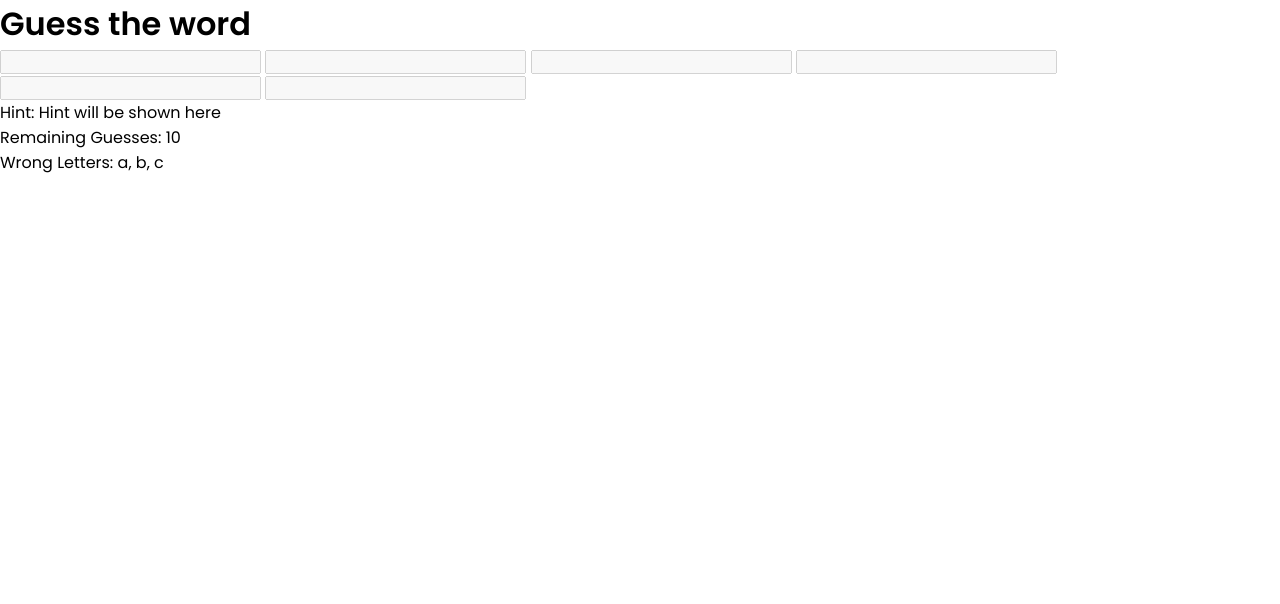
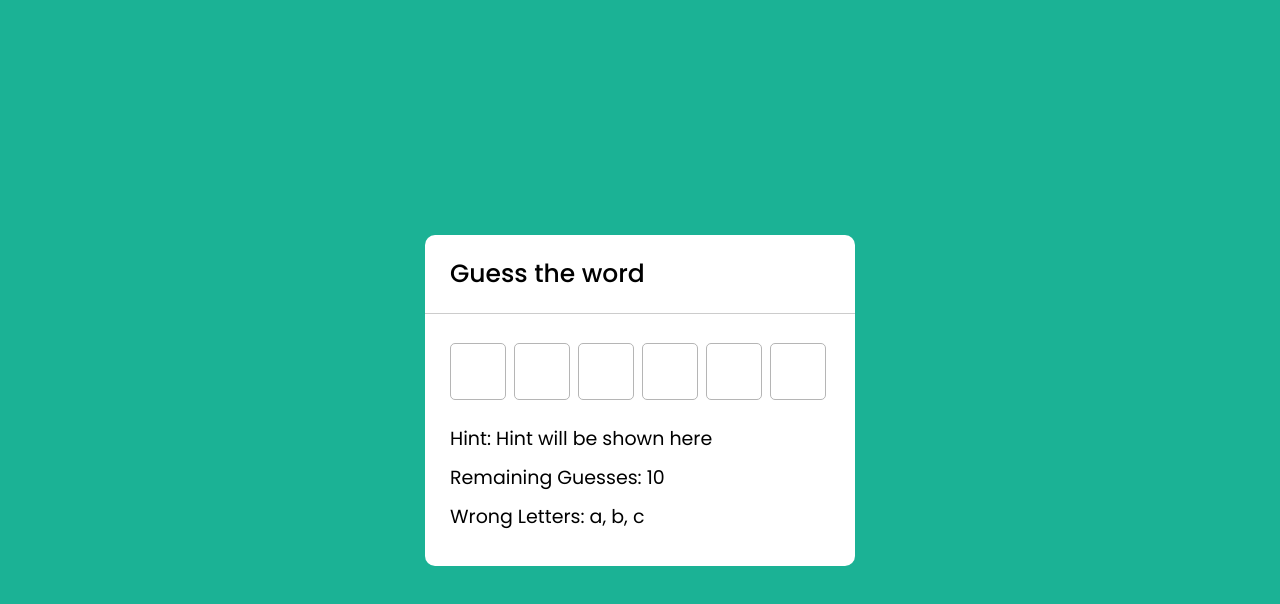
Before and after one commit to Hadi-AlKammouni/Word-Guessing, a plain HTML site: page index.html in a window 1280 px wide. Drawn offline with Linux system fonts and the light colour scheme.

Commit message:
css/ Styling the html elements

```diff
--- a/style.css
+++ b/style.css
@@ -6,3 +6,60 @@
     box-sizing: border-box;
     font-family: 'Poppins', sans-serif;
 }
+
+body {
+    display: flex;
+    align-items: center;
+    justify-content: center;
+    min-height: 100vh;
+    background-color: #1bb295;
+}
+
+.wrapper {
+    width: 430px;
+    background: #fff;
+    border-radius: 10px;
+}
+
+.wrapper h1 {
+    font-size: 25px;
+    font-weight: 500;
+    padding: 20px 25px;
+    border-bottom: 1px solid #ccc;
+}
+
+.wrapper .content {
+    margin: 25px 25px 35px;
+}
+
+.content .inputs {
+    display: flex;
+    flex-wrap: wrap;
+    justify-content: center;
+}
+
+.inputs input {
+    height: 57px;
+    width: 56px;
+    margin: 4px;
+    border-radius: 5px;
+    border: 1px solid #b5b5b5;
+    background: none;
+    font-size: 24px;
+    font-weight: 500;
+    text-align: center;
+    color: #1bb295;
+}
+
+.inputs input:first-child {
+    margin-left: 0px;
+}
+
+.content .details {
+    margin: 20px 0 25px;
+}
+
+.details p {
+    font-size: 19px;
+    margin-bottom: 10px;
+}
```
